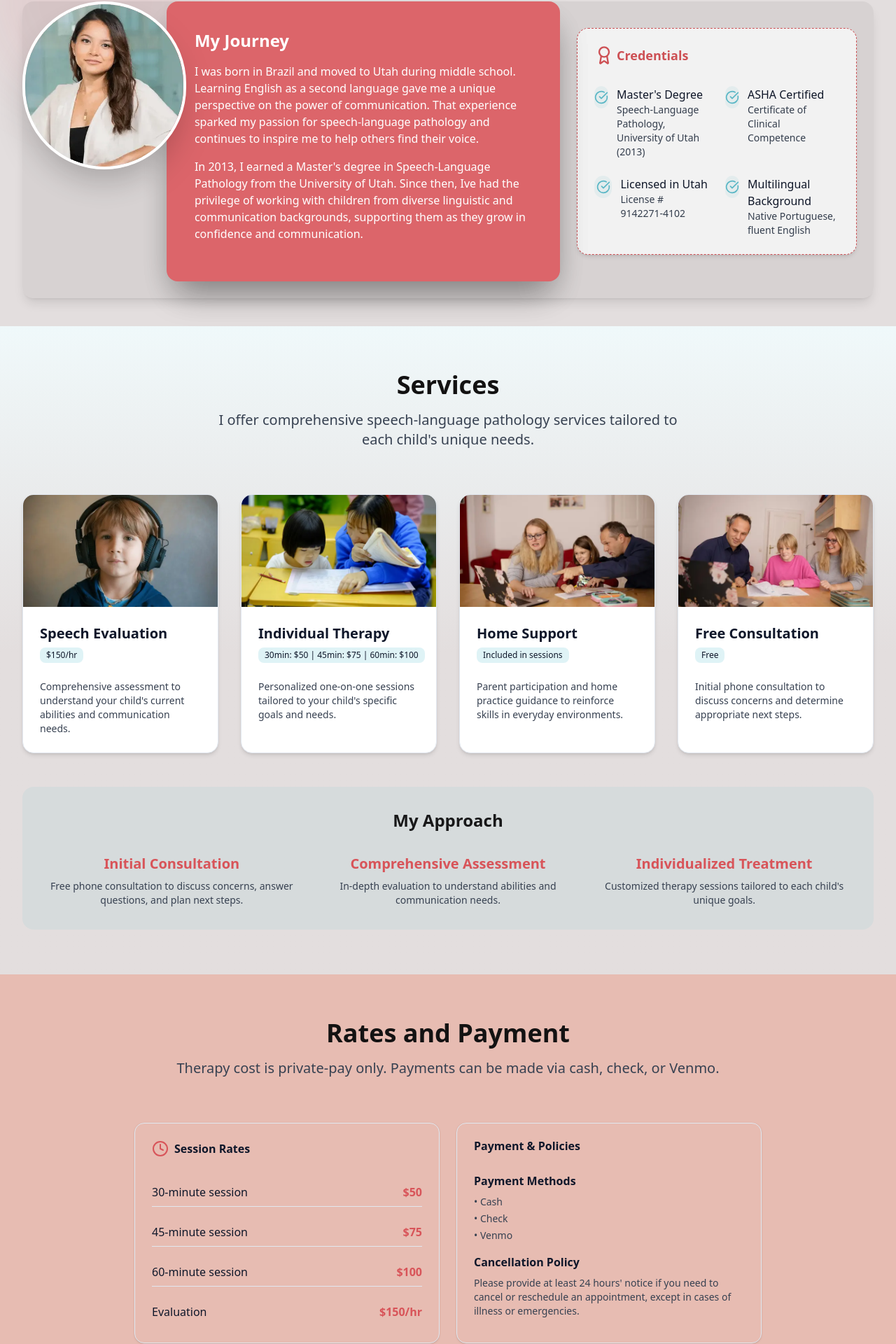
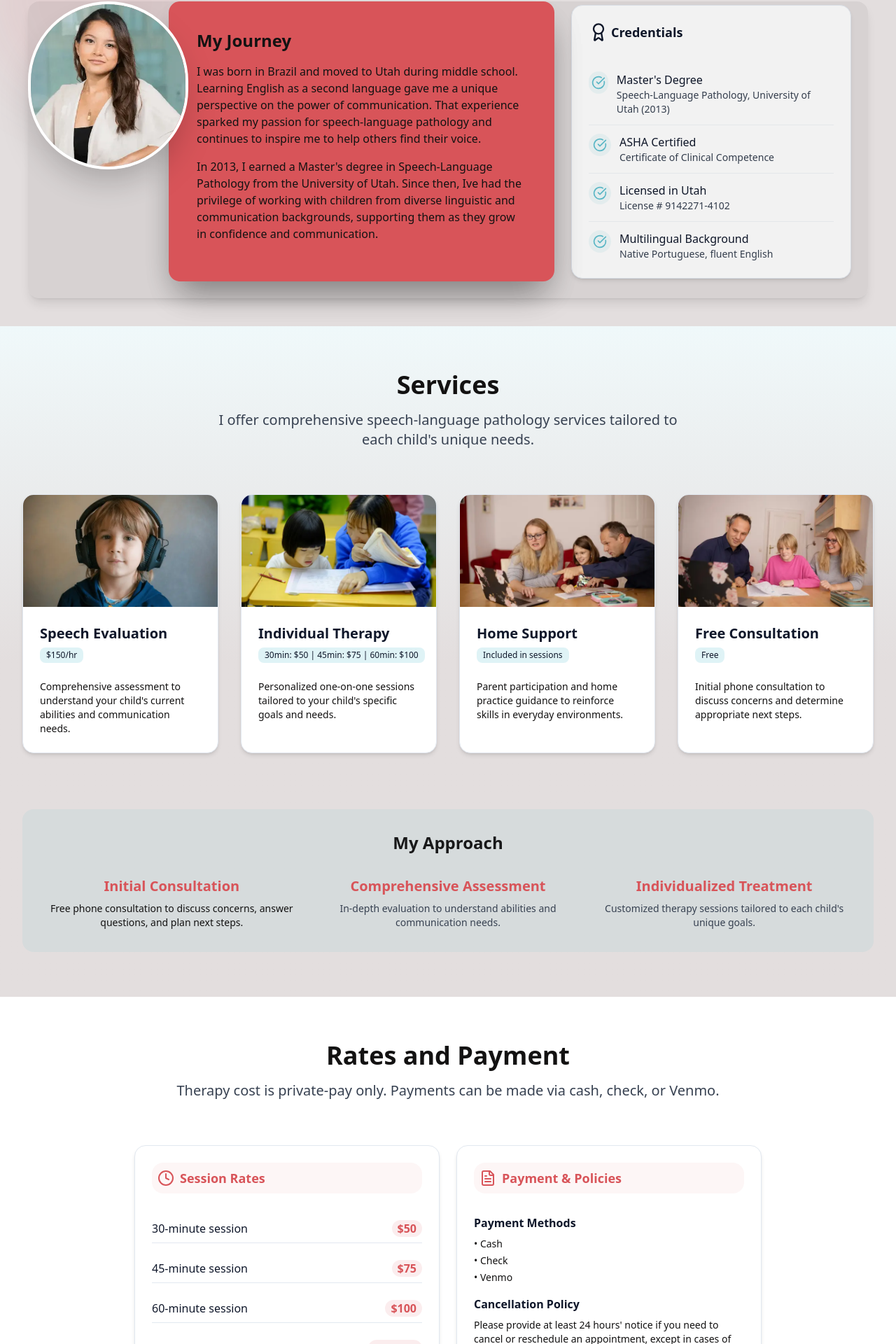
Before and after one commit to milamelo4/speech-therapy, a React (Vite) app: page / in a window 1280 px wide. Shown: the part 880-2800 px from the top of the page at 70% size. Built offline with nearby package versions, Linux system fonts and the light colour scheme.

Commit message:
Finished all pages. Will test for few days for any improvements.

```diff
--- a/src/components/About.jsx
+++ b/src/components/About.jsx
@@ -7,7 +7,7 @@ import { motion } from 'framer-motion'
 
 export default function About() {
   return (
-    <section id="about" className="py-16 px-4 sm:px-6 lg:px-8 bg-muted relative">
+    <section id="about" className="py-16 px-4 sm:px-6 lg:px-10 bg-muted relative">
         <div className="absolute -top-6 -left-6 w-80 h-80 bg-primary/10 rounded-full blur-2xl"></div>
         <div className="max-w-7xl mx-auto">
             <motion.div
@@ -38,6 +38,7 @@ export default function About() {
                         />
                 </motion.div>
 
+                {/* My Journey */}
                 <motion.div
                     initial={{ opacity: 0, x: -30 }}
                     whileInView={{ opacity: 1, x: 0 }}
@@ -45,9 +46,8 @@ export default function About() {
                     viewport={{ once: true }}
                     className="relative z-10"
                 >
-                    {/* div className='bg-primary shadow-2xl rounded-2xl p-0 lg:p-8 self-center ml-auto lg:-ml-14'> */}
-                <div className='bg-primary shadow-2xl rounded-2xl self-center ml-auto lg:-ml-7'>
-                    <div className="bg-primary-foreground/10 rounded-2xl p-8 lg:p-10 text-primary-foreground max-w-xl min-h-[300px] lg:min-h-[400px] lg:shadow-2xl">
+                    <div className='shadow-2xl rounded-2xl self-center ml-auto lg:-ml-7'>
+                    <div className="bg-primary rounded-2xl p-8 lg:p-10 text-foreground max-w-xl min-h-[300px] lg:min-h-[400px] lg:shadow-2xl">
                         {/* <Heart className="w-12 h-12 text-primary mb-4" /> */}
                         <h3 className="text-2xl font-semibold mb-4">My Journey</h3>
                         <p className="mb-4">
@@ -58,7 +58,6 @@ export default function About() {
                         </p>
                     </div>
                 </div>
-
                 </motion.div>
 
                 {/* Credentials */}
@@ -70,16 +69,16 @@ export default function About() {
                         viewport={{ once: true }}
                         className="rounded-2xl"
                     >
-                        <Card className="bg-background border-t-1 border-primary border-dashed text-card-foreground rounded-2xl lg:shadow-md">
+                        <Card className="bg-background text-card-foreground rounded-2xl shadow-md">
                             <CardHeader>
-                                <CardTitle className="flex items-center text-lg font-semibold text-primary">
-                                <Award className="w-7 h-7 mr-1 text-primary" />
+                                <CardTitle className="flex items-center text-lg font-semibold text-card-foreground">
+                                <Award className="w-7 h-7 mr-1 text-card-foreground font-semibold" />
                                 Credentials
                                 </CardTitle>
                             </CardHeader>
-                            <CardContent className="grid grid-cols-1 sm:grid-cols-2 gap-6">
+                            <CardContent className="divide-y divide-border/50">
 
-                                <div className="flex items-start space-x-3">
+                                <div className="flex items-start space-x-3 py-3">
                                     <div className="flex items-center justify-center w-8 h-8 rounded-full bg-secondary/10 text-secondary">
                                         <CheckCircle className="w-5 h-5" />
                                     </div>
@@ -90,7 +89,7 @@ export default function About() {
                                         </p>
                                     </div>
                                 </div>
-                                <div className="flex items-start space-x-3">
+                                <div className="flex items-start space-x-3 py-3">
                                     <div className="flex items-center justify-center w-8 h-8 rounded-full bg-secondary/10 text-secondary">
                                         <CheckCircle className="w-5 h-5" />
                                     </div>
@@ -99,7 +98,7 @@ export default function About() {
                                         <p className="text-sm text-muted-foreground">Certificate of Clinical Competence</p>
                                     </div>
                                 </div>
-                                <div className="flex items-start space-x-3">
+                                <div className="flex items-start space-x-3 py-3">
                                     <div className="flex items-center justify-center w-8 h-8 rounded-full bg-secondary/10 text-secondary">
                                         <CheckCircle className="w-5 h-5" />
                                     </div>
@@ -108,7 +107,7 @@ export default function About() {
                                         <p className="text-sm text-muted-foreground">License # 9142271-4102</p>
                                     </div>
                                 </div>
-                                <div className="flex items-start space-x-3">
+                                <div className="flex items-start space-x-3 pt-3">
                                     <div className="flex items-center justify-center w-8 h-8 rounded-full bg-secondary/10 text-secondary">
                                         <CheckCircle className="w-5 h-5" />
                                     </div>
--- a/src/components/Contact.jsx
+++ b/src/components/Contact.jsx
@@ -49,29 +49,29 @@ export default function Contact() {
                 </p>
             </motion.div>
 
-            <div className="grid lg:grid-cols-2 gap-8 w-full max-w-full overflow-x-hidden">
+            <div className="grid lg:grid-cols-2 gap-8 w-full max-w-full overflow-x-hidden p-4 rounded-2xl shadow-md">
                 <motion.div
-                className="bg-primary-foreground/10 backdrop-blur-sm rounded-2xl p-6"
+                className="bg-background text-foreground backdrop-blur-sm rounded-2xl p-6"
                 initial={{ opacity: 0, x: -30 }}
                 whileInView={{ opacity: 1, x: 0 }}
                 transition={{ duration: 0.8 }}
                 viewport={{ once: true }}
                 >
-                    <h3 className="text-2xl font-semibold text-primary-foreground mb-6">Contact Information</h3>
+                    <h3 className="text-2xl font-semibold text-foreground mb-6">Contact Information</h3>
                     <div className="space-y-4">
-                        <div className="flex items-center space-x-3 text-primary-foreground">
+                        <div className="flex items-center space-x-3 text-foreground">
                         <Phone className="w-5 h-5" />
                         <span>801-577-8521</span>
                         </div>
-                        <div className="flex items-center space-x-3 text-primary-foreground">
+                        <div className="flex items-center space-x-3 text-foreground">
                         <Mail className="w-5 h-5" />
                         <span>cindgee@me.com</span>
                         </div>
-                        <div className="flex items-center space-x-3 text-primary-foreground">
+                        <div className="flex items-center space-x-3 text-foreground">
                         <MapPin className="w-5 h-5" />
                         <span>Salt Lake City, UT and surrounding areas</span>
                         </div>
-                        <div className="flex items-center space-x-3 text-primary-foreground">
+                        <div className="flex items-center space-x-3 text-foreground">
                         <Award className="w-5 h-5" />
                         <span>License # 9142271-4102</span>
                         </div>
@@ -79,7 +79,7 @@ export default function Contact() {
                 </motion.div>
 
                 <motion.div
-                className="bg-card rounded-2xl p-6 text-card-foreground"
+                className="bg-white rounded-2xl p-6 text-foreground"
                 initial={{ opacity: 0, x: 30 }}
                 whileInView={{ opacity: 1, x: 0 }}
                 transition={{ duration: 0.8 }}
@@ -123,7 +123,7 @@ export default function Contact() {
                         />
                         <Button
                         type="submit"
-                        className="w-full bg-accent hover:bg-accent-foreground text-accent-foreground hover:text-primary-foreground"
+                        className="w-full bg-primary hover:bg-primary-foreground text-foreground px-8 py-3 rounded-full hover:bg-primary/70 focus:ring-2 focus:ring-[#5FC0D0] transition duration-300 ease-in-out"
                         aria-label="Send message"
                         >
                         Send Message
--- a/src/components/Footer.jsx
+++ b/src/components/Footer.jsx
@@ -1,7 +1,7 @@
 export default function Footer() {
     return (
          <footer className="bg-foreground text-primary-foreground py-12 px-4 sm:px-6 lg:px-8">
-          <div className="flex justify-center mb-8">
+          <div className="flex justify-center mb-8 rounded-full overflow-hidden shadow-lg w-24 h-24 mx-auto">
             <img src="assets/Cindy-logo.webp" alt="Cindy Melo Rodgerson logo" width={100} />
           </div>
         <div className="max-w-7xl mx-auto text-center">
@@ -9,14 +9,14 @@ export default function Footer() {
             <h3 className="text-2xl font-bold mb-4">
               Cindy Melo Rodgerson, M.S. CCC-SLP
             </h3>
-            <p className="text-muted-foreground max-w-2xl mx-auto">
+            <p className="text-background max-w-2xl mx-auto">
               Helping children find their voice and reach their communication potential.
               Licensed Speech-Language Pathologist serving Salt Lake City and surrounding areas.
             </p>
           </div>
 
-          <div className="border-t border-border pt-8">
-            <p className="text-muted-foreground">
+          <div className="border-t border-border border-primary pt-8">
+            <p className="text-primary text-sm">
               &copy; 2025 Cindy Melo Rodgerson. All rights reserved. | License # 9142271-4102
             </p>
           </div>
--- a/src/components/HeroSection.jsx
+++ b/src/components/HeroSection.jsx
@@ -64,7 +64,7 @@ export default function HeroSection() {
             >
             <Button
               size="lg"
-              className="w-48 bg-primary hover:bg-primary-foreground text-white px-8 py-3 rounded-full hover:bg-primary-darker focus:ring-2 focus:ring-[#5FC0D0] transition duration-300 ease-in-out"
+              className="w-48 bg-primary hover:bg-primary-foreground text-foreground px-8 py-3 rounded-full hover:bg-primary/70 focus:ring-2 focus:ring-[#5FC0D0] transition duration-300 ease-in-out"
               onClick={() => document.getElementById('contact').scrollIntoView({ behavior: 'smooth' })}
               aria-label="Call to schedule a free consultation">
               <Phone className="mr-0.2 w-4 h-4" />
@@ -73,7 +73,7 @@ export default function HeroSection() {
 
             <Button
               size="lg"
-              className="w-48 bg-primary hover:bg-primary-foreground text-white px-8 py-3 rounded-full hover:bg-primary-darker focus:ring-2 focus:ring-primary-darker transition duration-300 ease-in-out"
+              className="w-48 bg-secondary hover:bg-secondary-foreground text-foreground px-8 py-3 rounded-full hover:bg-secondary/60 hover:text-foreground focus:ring-2 focus:ring-primary-darker transition duration-300 ease-in-out"
               onClick={() => document.getElementById('about').scrollIntoView({ behavior: 'smooth' })}
               aria-label="Learn more about Cindy Melo Rodgerson">
               <Book className="mr-0.2 w-4 h-4" />
@@ -93,8 +93,8 @@ export default function HeroSection() {
                 <MotionLink
                   href="tel:801-577-8521"
                   className="w-40 h-40 flex flex-col items-center justify-center rounded-full
-                            bg-white/70 backdrop-blur-md shadow-md p-2 border border-primary border-dashed
-                            hover:shadow-lg hover:bg-card hover:text-foreground transition"
+                  bg-white/70 backdrop-blur-md shadow-md p-2 border border-primary border-dashed
+                  hover:shadow-lg hover:bg-secondary/20 hover:text-foreground transition"
                   whileHover={{ scale: 1.05 }}
                 >
                   <Phone className="w-8 h-8 text-primary mb-2" />
@@ -107,7 +107,7 @@ export default function HeroSection() {
                   href="mailto:cindgee@me.com"
                   className="w-40 h-40 flex flex-col items-center justify-center rounded-full
                             bg-white/70 backdrop-blur-md shadow-md p-2 border border-primary border-dashed
-                            hover:shadow-lg hover:bg-card hover:text-foreground transition"
+                            hover:shadow-lg hover:bg-secondary/20 hover:text-foreground transition"
                   whileHover={{ scale: 1.05 }}
                 >
                   <Mail className="w-8 h-8 text-primary mb-2" />
@@ -122,7 +122,7 @@ export default function HeroSection() {
                 rel="noopener noreferrer"
                   className="w-40 h-40 flex flex-col items-center justify-center rounded-full
                             bg-white/70 backdrop-blur-md shadow-md p-2 border border-primary border-dashed
-                            hover:shadow-lg hover:bg-card hover:text-foreground transition"
+                            hover:shadow-lg hover:bg-secondary/20 hover:text-foreground transition"
                   whileHover={{ scale: 1.05 }}
                 >
                   <MapPin className="w-8 h-8 text-primary mb-2" />
--- a/src/components/Rates.jsx
+++ b/src/components/Rates.jsx
@@ -1,10 +1,10 @@
 import { Card, CardContent,  CardHeader, CardTitle } from '@/components/ui/card.jsx'
-import { Clock } from 'lucide-react'
+import { Clock, FileText  } from 'lucide-react'
 import { motion } from 'framer-motion'
 
 export default function Rates() {
     return (
-        <section id="rates" className="py-16 px-4 sm:px-6 lg:px-8 bg-card min-h-screen sm:min-h-[80vh]">
+        <section id="rates" className="py-16 px-4 sm:px-6 lg:px-8 bg-background min-h-screen sm:min-h-[80vh]">
             <div className="max-w-4xl mx-auto">
                 <motion.div
                     className="text-center mb-16"
@@ -28,9 +28,9 @@ export default function Rates() {
                     transition={{ duration: 0.8 }}
                     viewport={{ once: true }}
                 >
-                    <Card className="bg-card text-card-foreground">
+                    <Card className="bg-white rounded-2xl shadow-md hover:shadow-lg transition">
                         <CardHeader>
-                            <CardTitle className="flex items-center">
+                            <CardTitle className="flex items-center text-lg font-semibold bg-primary/5 rounded-2xl p-2 text-primary">
                             <Clock className="w-6 h-6 mr-2 text-primary" />
                             Session Rates
                             </CardTitle>
@@ -38,31 +38,34 @@ export default function Rates() {
                         <CardContent className="space-y-4">
                             <div className="flex justify-between items-center py-2 border-b border-border">
                             <span>30-minute session</span>
-                            <span className="font-semibold text-primary">$50</span>
+                            <span className="font-semibold text-primary bg-primary/10 rounded-2xl px-2">$50</span>
                             </div>
                             <div className="flex justify-between items-center py-2 border-b border-border">
                             <span>45-minute session</span>
-                            <span className="font-semibold text-primary">$75</span>
+                            <span className="font-semibold text-primary bg-primary/10 rounded-2xl px-2">$75</span>
                             </div>
                             <div className="flex justify-between items-center py-2 border-b border-border">
                             <span>60-minute session</span>
-                            <span className="font-semibold text-primary">$100</span>
+                            <span className="font-semibold text-primary bg-primary/10 rounded-2xl px-2">$100</span>
                             </div>
                             <div className="flex justify-between items-center py-2">
                             <span>Evaluation</span>
-                            <span className="font-semibold text-primary">$150/hr</span>
+                            <span className="font-semibold text-primary bg-primary/10 rounded-2xl px-2">$150/hr</span>
                             </div>
                         </CardContent>
                     </Card>
 
-                    <Card className="bg-card text-card-foreground">
+                    <Card className="bg-white text-card-foreground rounded-2xl shadow-md hover:shadow-lg transition">
                         <CardHeader>
-                            <CardTitle>Payment & Policies</CardTitle>
+                            <CardTitle className="flex items-center text-lg font-semibold bg-primary/5 rounded-2xl p-2 text-primary">
+                                <FileText className="w-6 h-6 mr-2 text-primary" />
+                                Payment & Policies
+                            </CardTitle>
                         </CardHeader>
                         <CardContent className="space-y-4">
                             <div>
                             <h4 className="font-semibold mb-2">Payment Methods</h4>
-                            <ul className="text-sm text-muted-foreground space-y-1">
+                            <ul className="text-sm text-foreground space-y-1">
                                 <li>• Cash</li>
                                 <li>• Check</li>
                                 <li>• Venmo</li>
@@ -70,7 +73,7 @@ export default function Rates() {
                             </div>
                             <div>
                             <h4 className="font-semibold mb-2">Cancellation Policy</h4>
-                            <p className="text-sm text-muted-foreground">
+                            <p className="text-sm text-foreground">
                                 Please provide at least 24 hours' notice if you need to cancel or reschedule
                                 an appointment, except in cases of illness or emergencies.
                             </p>
--- a/src/components/Services.jsx
+++ b/src/components/Services.jsx
@@ -68,10 +68,11 @@ export default function Services() {
                             </div>
                         <CardHeader>
                             <CardTitle className="text-xl">{service.title}</CardTitle>
-                            <Badge variant="secondary" className="w-fit bg-secondary/20 text-accent-foreground">{service.price}</Badge>
+                            <Badge variant="secondary" className="w-fit bg-secondary/20 text-accent-foreground">{service.price}
+                            </Badge>
                         </CardHeader>
                         <CardContent>
-                            <CardDescription className="text-muted-foreground">
+                            <CardDescription className="text-foreground">
                             {service.description}
                             </CardDescription>
                         </CardContent>
@@ -82,7 +83,7 @@ export default function Services() {
 
                 {/* My Approach */}
                 <motion.div
-                className="mt-12 bg-secondary/10 rounded-2xl p-8 text-secondary-foreground"
+                className="mt-10 md:mt-20 bg-secondary/10 rounded-2xl p-8 text-secondary-foreground"
                 initial={{ opacity: 0, y: 30 }}
                 whileInView={{ opacity: 1, y: 0 }}
                 transition={{ duration: 0.8 }}
@@ -93,7 +94,7 @@ export default function Services() {
                 <div className="grid md:grid-cols-3 gap-8 text-center">
                     <div>
                         <h4 className="text-xl font-bold text-primary mb-2">Initial Consultation</h4>
-                        <p className="text-sm text-muted-foreground">
+                        <p className="text-sm text-foreground">
                             Free phone consultation to discuss concerns, answer questions,
                             and plan next steps.
                         </p>
```
